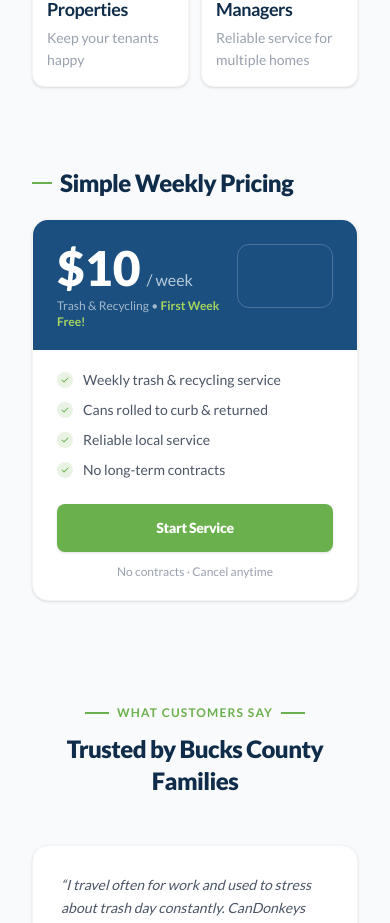
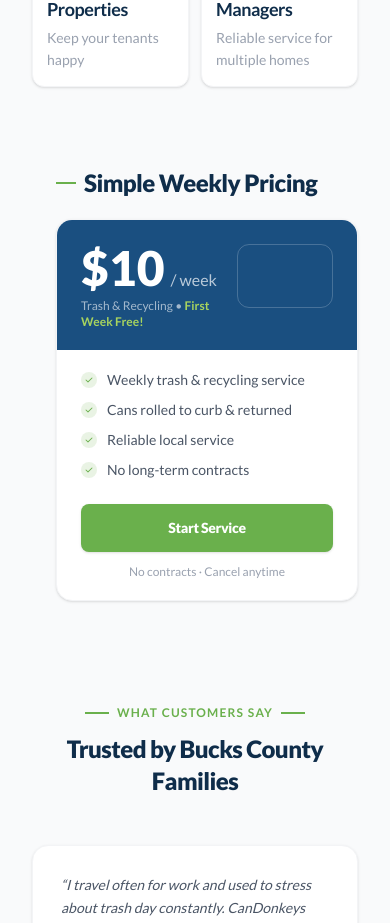
Before and after one commit to markbfreelance/homepage, a Next.js app: page / in a window 390 px wide. Shown: the part 1936-2859 px from the top of the page. Built offline with nearby package versions, Linux system fonts and the light colour scheme; grey boxes are pictures that could not be loaded.

Commit message:
scroll smooth into section update: how it works & pricing

```diff
--- a/app/home/sections/howItWorks.tsx
+++ b/app/home/sections/howItWorks.tsx
@@ -18,7 +18,7 @@ export default function HowItWorks() {
   ]
 
   return (
-    <section id="how-it-works" className="pt-10 pb-6">
+    <section id="how-it-works" className="pt-10 pb-6 scroll-mt-40">
       <div className="flex items-center gap-2 mb-6">
         <div className="h-0.5 w-5 bg-[#6ab04c]" />
         <h2 className="text-2xl font-black text-[#0f2d4a] tracking-tight">How It Works</h2>
--- a/app/home/sections/pricing.tsx
+++ b/app/home/sections/pricing.tsx
@@ -9,7 +9,7 @@ export default function Pricing() {
   ]
 
   return (
-    <section id="pricing" className="pt-10 pb-10 lg:pl-6">
+    <section id="pricing" className="pt-10 pb-10 pl-6 scroll-mt-40">
 
       <div className="flex items-center gap-2 mb-5">
         <div className="h-0.5 w-5 bg-[#6ab04c]" />
--- a/app/layout.tsx
+++ b/app/layout.tsx
@@ -18,7 +18,7 @@ export default function RootLayout({
   children: React.ReactNode
 }) {
   return (
-    <html lang="en">
+    <html lang="en" className="scroll-smooth">
       <body className={lato.className}>{children}</body>
     </html>
   )
```
